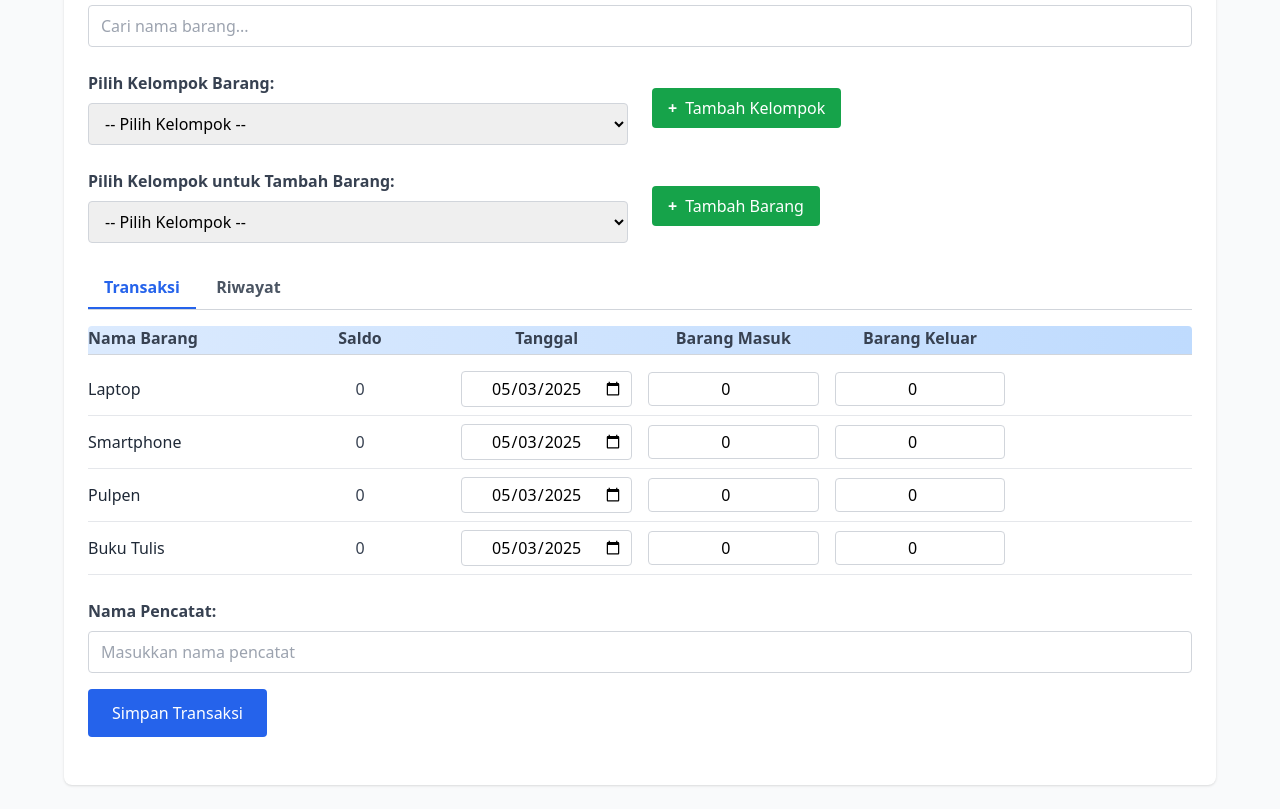
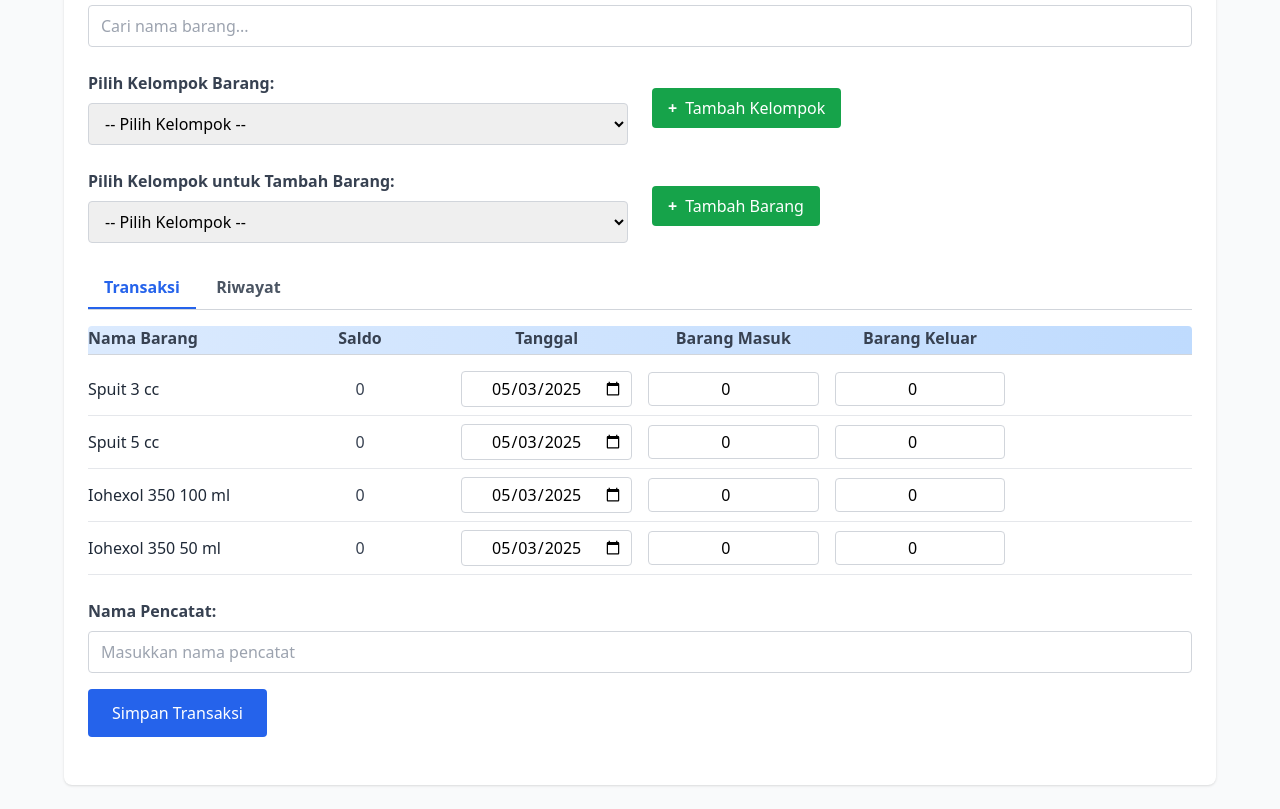
Before and after one commit to mendonca27/FLOORSTOCK-NEW, a plain HTML site: page index.html in a window 1280 px wide. Shown: the part 135-944 px from the top of the page. Drawn offline with nearby package versions, Linux system fonts and the light colour scheme.

Commit message:
Update index.html

```diff
--- a/index.html
+++ b/index.html
@@ -154,17 +154,17 @@
     // Load data from localStorage or initialize default
     let data = JSON.parse(localStorage.getItem("floorstockData")) || [
       {
-        kelompok: "Elektronik",
+        kelompok: "BMHP",
         barang: [
-          { id: 1, nama: "Laptop", saldo: 0 },
-          { id: 2, nama: "Smartphone", saldo: 0 }
+          { id: 1, nama: "Spuit 3 cc", saldo: 0 },
+          { id: 2, nama: "Spuit 5 cc", saldo: 0 }
         ]
       },
       {
-        kelompok: "Alat Tulis",
+        kelompok: "Kontras",
         barang: [
-          { id: 3, nama: "Pulpen", saldo: 0 },
-          { id: 4, nama: "Buku Tulis", saldo: 0 }
+          { id: 3, nama: "Iohexol 350 100 ml", saldo: 0 },
+          { id: 4, nama: "Iohexol 350 50 ml", saldo: 0 }
         ]
       }
     ];
```
